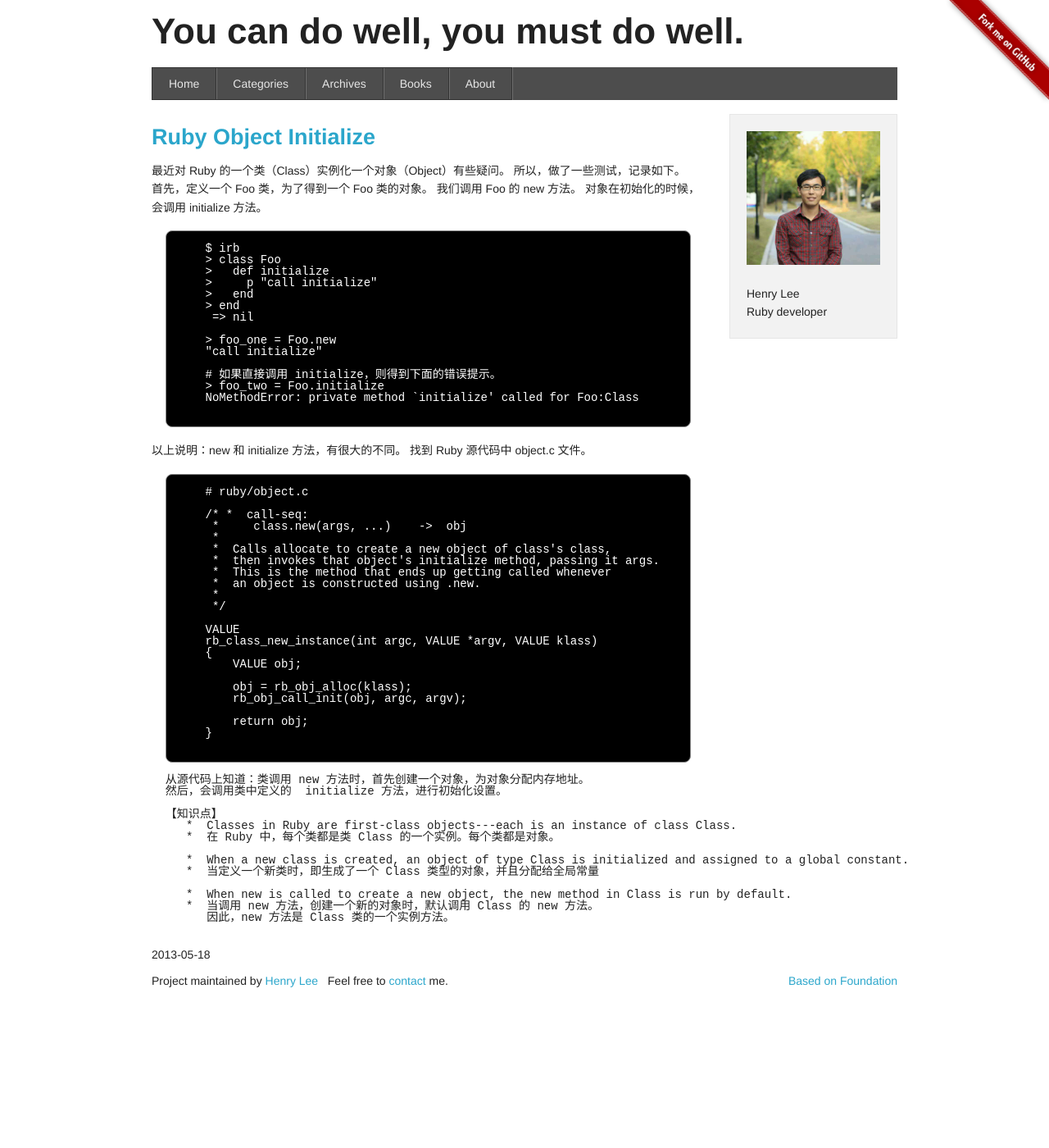
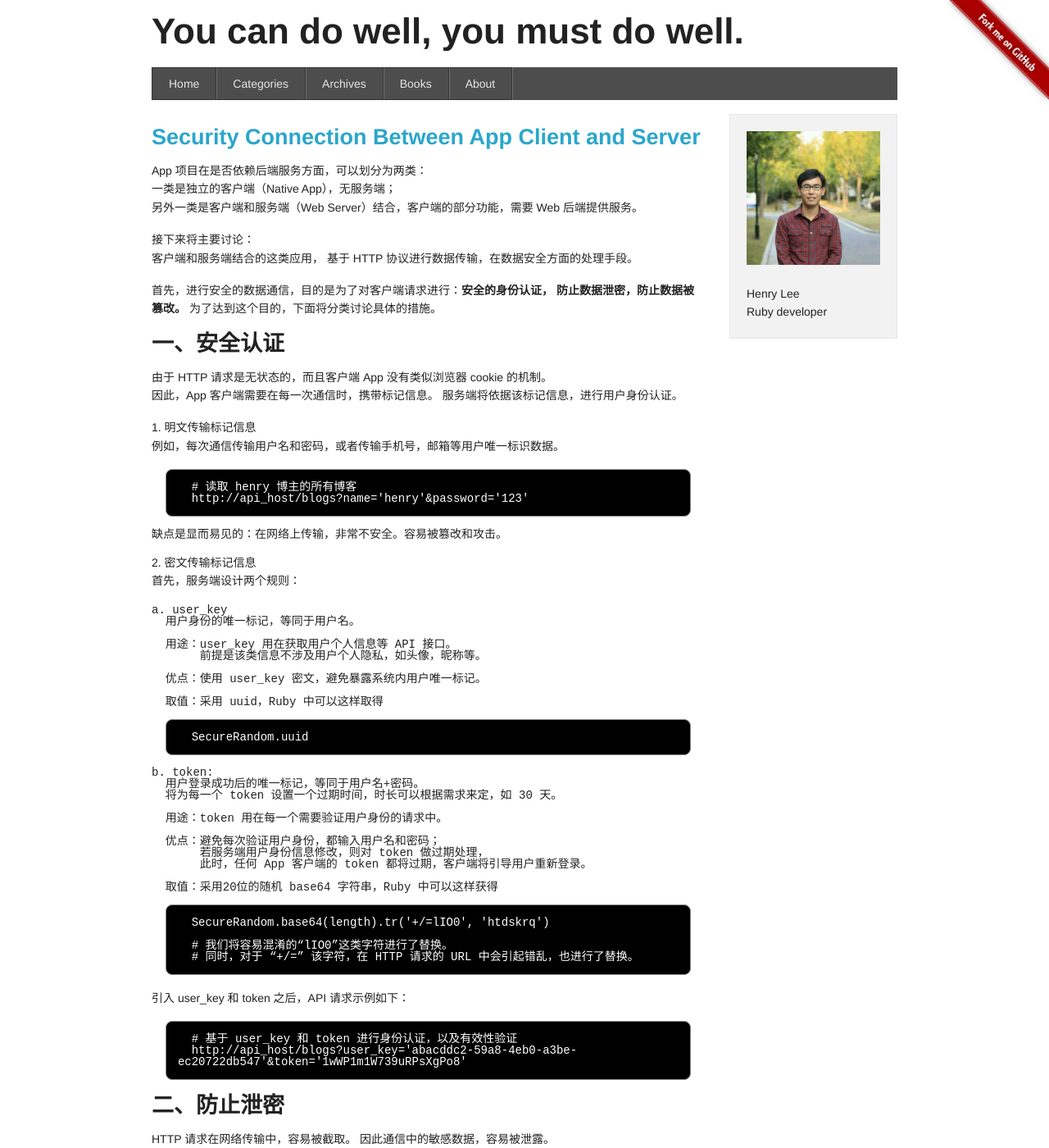
Before and after one commit to manageyp/manageyp.github.com, a Jekyll site: the page built from index.html, in a window 1280 px wide and 1400 px high. Shown: the whole window at 82% size. Built offline with Jekyll 4.4.1, drawn with Linux system fonts in a browser that asks for light colours; nearby versions of some CDN libraries; some of the changed text lies outside the part shown.

Commit message:
[NewPost] app project security connection

```diff
--- a/_posts/2013-03-31-web-api-design-best-practices.html
+++ b/_posts/2013-03-31-web-api-design-best-practices.html
@@ -2,8 +2,8 @@
 layout: post
 title: Web API Design - Best Practices
 description: Web API Design -- Best Practices
-categories: API
-tags: API
+categories: API App
+tags: API App
 record_on: 2013-03-31
 ---
 <p>
--- /dev/null
+++ b/_posts/2013-06-02-security-connection-between-app-client-and-server.html
@@ -0,0 +1,145 @@
+---
+layout: post
+title: Security Connection Between App Client and Server
+description: Security Connection Between App Client and Server
+categories: Security App
+tags: Security App
+record_on: 2013-06-02
+---
+
+<p>
+  App 项目在是否依赖后端服务方面，可以划分为两类：<br />
+  一类是独立的客户端（Native App），无服务端；<br />
+  另外一类是客户端和服务端（Web Server）结合，客户端的部分功能，需要 Web 后端提供服务。
+</p>
+<p>
+  接下来将主要讨论：<br />
+  客户端和服务端结合的这类应用，
+  基于 HTTP 协议进行数据传输，在数据安全方面的处理手段。
+</p>
+<p>
+  首先，进行安全的数据通信，目的是为了对客户端请求进行：<b>安全的身份认证，
+  防止数据泄密，防止数据被篡改。</b>
+  为了达到这个目的，下面将分类讨论具体的措施。
+</p>
+
+<h3>一、安全认证</h3>
+<p>
+  由于 HTTP 请求是无状态的，而且客户端 App 没有类似浏览器 cookie 的机制。<br />
+  因此，App 客户端需要在每一次通信时，携带标记信息。
+  服务端将依据该标记信息，进行用户身份认证。
+</p>
+<p>
+  1. 明文传输标记信息<br />
+  例如，每次通信传输用户名和密码，或者传输手机号，邮箱等用户唯一标识数据。<br />
+<pre class="prettyprint lang-html">
+  # 读取 henry 博主的所有博客
+  http://api_host/blogs?name='henry'&password='123'
+</pre>
+  缺点是显而易见的：在网络上传输，非常不安全。容易被篡改和攻击。
+</p>
+<p>
+  2. 密文传输标记信息<br />
+  首先，服务端设计两个规则：<br />
+<pre>
+a. user_key
+  用户身份的唯一标记，等同于用户名。
+
+  用途：user_key 用在获取用户个人信息等 API 接口。
+       前提是该类信息不涉及用户个人隐私，如头像，昵称等。
+
+  优点：使用 user_key 密文，避免暴露系统内用户唯一标记。
+
+  取值：采用 uuid，Ruby 中可以这样取得
+</pre>
+<pre class="prettyprint lang-html">
+  SecureRandom.uuid
+</pre>
+<pre>
+b. token:
+  用户登录成功后的唯一标记，等同于用户名+密码。
+  将为每一个 token 设置一个过期时间，时长可以根据需求来定，如 30 天。
+
+  用途：token 用在每一个需要验证用户身份的请求中。
+
+  优点：避免每次验证用户身份，都输入用户名和密码；
+       若服务端用户身份信息修改，则对 token 做过期处理，
+       此时，任何 App 客户端的 token 都将过期，客户端将引导用户重新登录。
+
+  取值：采用20位的随机 base64 字符串，Ruby 中可以这样获得
+</pre>
+<pre class="prettyprint lang-html">
+  SecureRandom.base64(length).tr('+/=lIO0', 'htdskrq')
+
+  # 我们将容易混淆的“lIO0”这类字符进行了替换。
+  # 同时，对于 “+/=” 该字符，在 HTTP 请求的 URL 中会引起错乱，也进行了替换。
+</pre>
+</p>
+
+<p>
+  引入 user_key 和 token 之后，API 请求示例如下：
+<pre class="prettyprint lang-html">
+  # 基于 user_key 和 token 进行身份认证，以及有效性验证
+  http://api_host/blogs?user_key='abacddc2-59a8-4eb0-a3be-ec20722db547'&token='1wWP1m1W739uRPsXgPo8'
+</pre>
+</p>
+
+<h3>二、防止泄密</h3>
+<p>
+  HTTP 请求在网络传输中，容易被截取。
+  因此通信中的敏感数据，容易被泄露。
+</p>
+<p>
+  1. 基于 HTTPS 协议，进行加密传输<br />
+  HTTPS 协议规则：报文中的任何东西都被加密，包括所有报头和荷载。<br />
+  因此，攻击者截取请求后，所能知道的只有在两者之间有一连接这一事实。<br />
+  所以，截取到了密文，也将无法识别。
+  特点：
+<pre>
+处理策略简单，但是客户端和服务端程序调整较大；
+安全性高，但是加解密性能开销大。
+</pre>
+</p>
+
+<p>
+  2. 基于证书<br />
+  客户端和服务端基于证书，对需要传输的数据，进行加解密。特点：
+<pre>
+传输的数据是密文；
+只对请求的数据部分做加解密处理，资源开销较小；
+获取数据，有证书，即可解密。
+</pre>
+</p>
+
+<h3>三、防止篡改</h3>
+<p>
+  由于前面列举的 HTTP 请求在网络传输中，容易被截取。
+  因此请求容易被篡改和伪造。
+</p>
+
+<p>
+  1. 参数签名<br />
+  签名和验签规则如下：
+<pre>
+对网络请求中的数据部分，做参数签名；
+请求服务端是，除了发送原有的数据之外，还携带着参数签名的值；
+
+服务器端取到数据，基于同样的算法，对获取的数据做签名；
+签名结果与客户端发送的签名做比较；
+
+如果相同，则数据可信；
+否则，说明数据被修改了。
+</pre>
+</p>
+
+<h3>四、总结</h3>
+<p>
+  由于纯粹的 HTTP 请求，在网络传输中极不安全。<br />
+  因此，需要对涉及用户隐私，或者商业机密的数据做加密处理。<br />
+  但是，加解密会提高程序的复杂度，同时增大系统的计算开销，以及增加前端和后端系统，连接调试的困难。<br />
+
+  个人倾向于：<b>有选择性的对 API 接口进行加密处理。</b><br />
+  对于安全性要求较高的服务，使用 HTTPS 进行数据传输；<br />
+  对于安全性要求一般的服务，可以使用简单的数据加密，参数签名等；<br />
+  对于开放性的内容服务，可以使用明文。
+</p>
```
